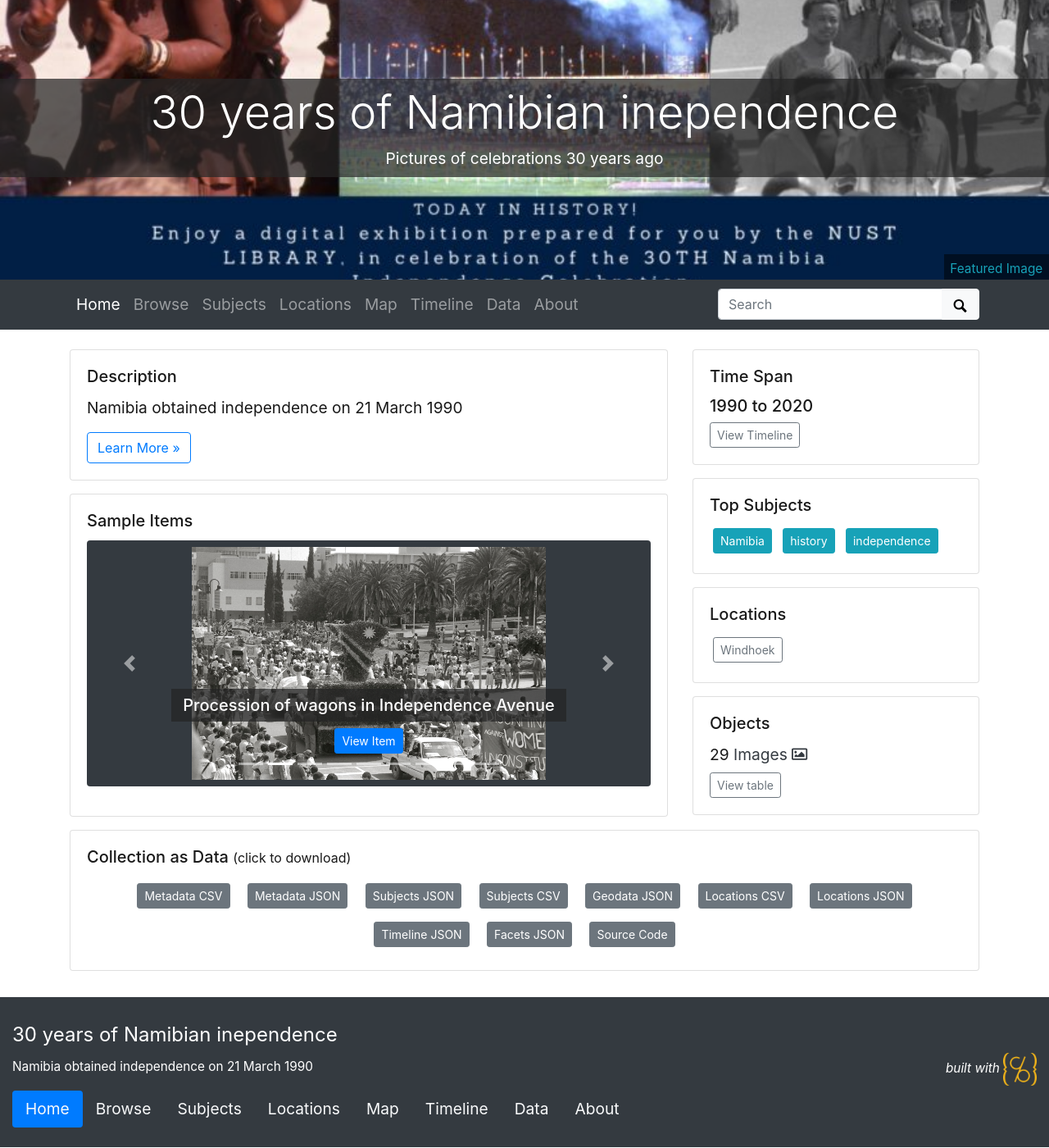
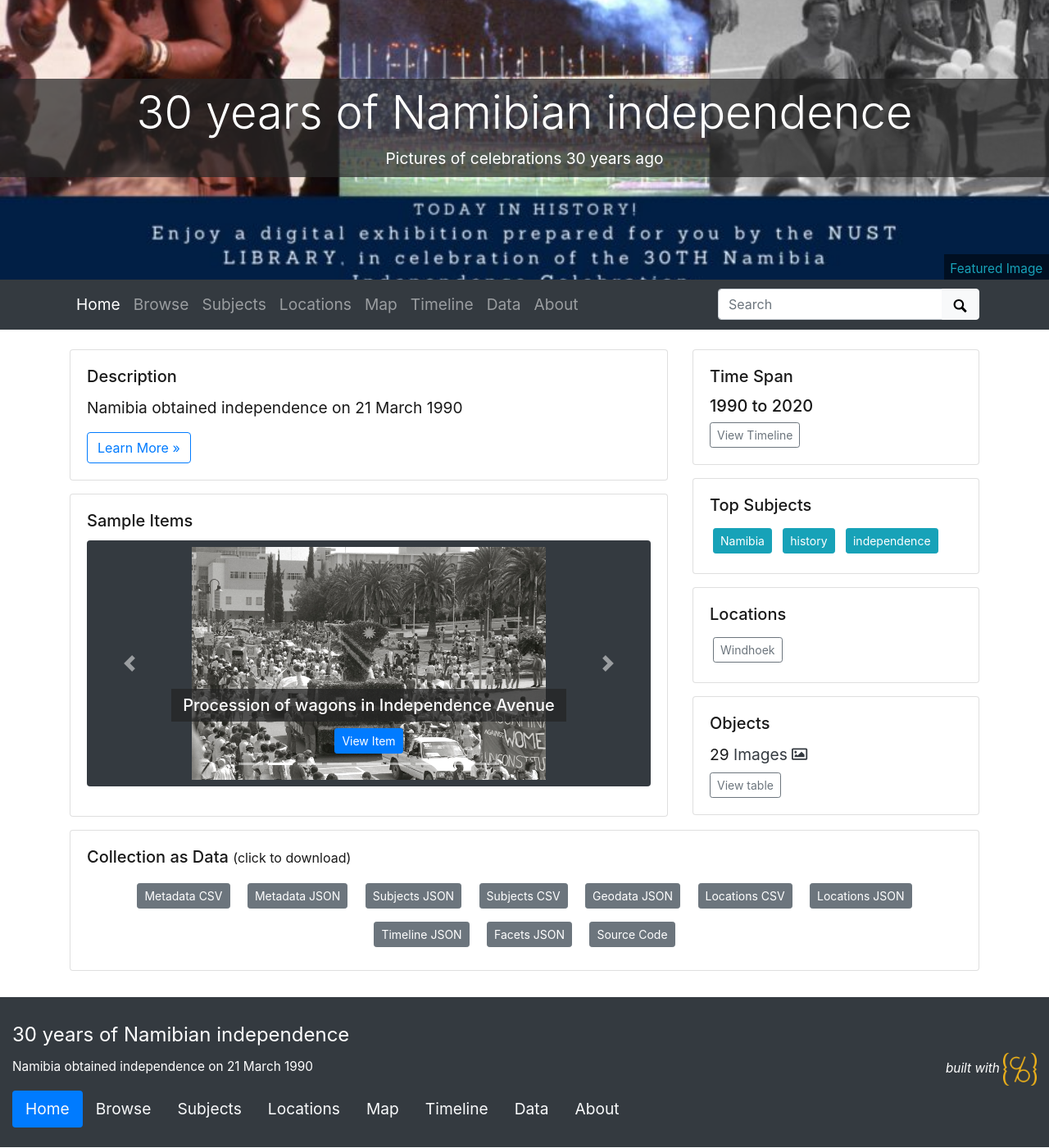
Before and after one commit to evanwill/independence-namibia, a Jekyll site: the page built from index.md, in a window 1280 px wide and 1400 px high. Shown: the whole window at 82% size. Built offline with Jekyll 4.4.1, drawn with Linux system fonts in a browser that asks for light colours.

Commit message:
Update _config.yml

```diff
--- a/_config.yml
+++ b/_config.yml
@@ -18,7 +18,7 @@ source-code: https://github.com/CollectionBuilder/collectionbuilder-gh
 # SITE SETTINGS
 #
 # title of site appears in banner
-title: 30 years of Namibian inependence
+title: 30 years of Namibian independence
 # tagline, a short phrase that will appear throughout the site in the top banner
 tagline: Pictures of celebrations 30 years ago
 # description appears in meta tags and other locations
```
